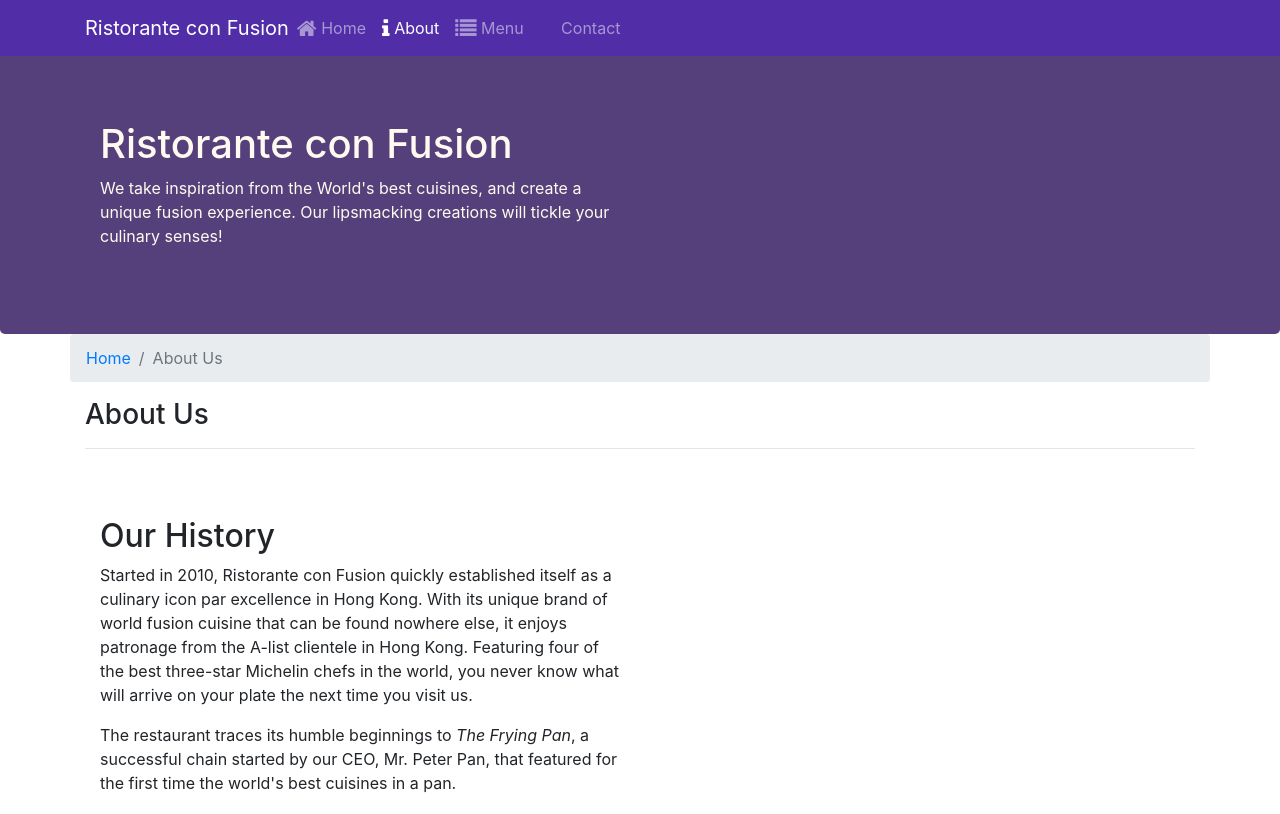
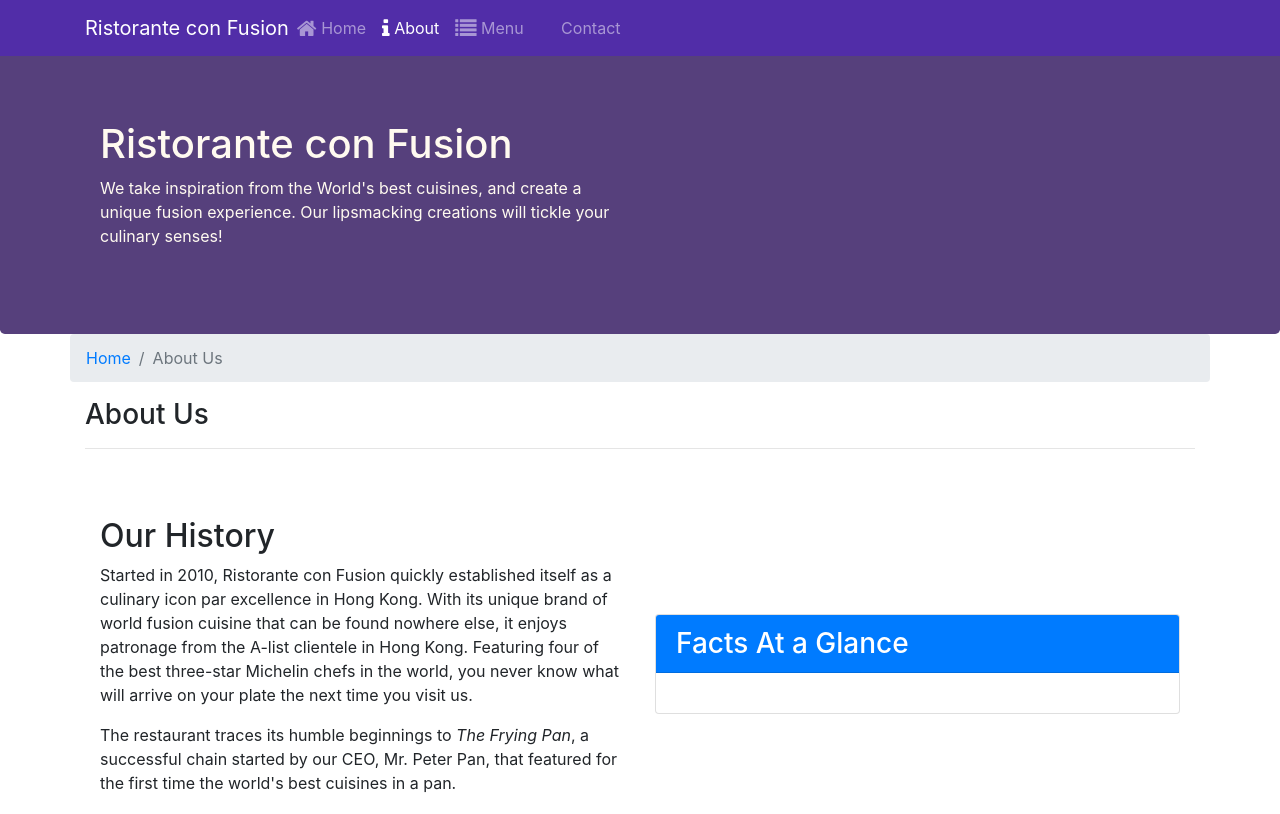
Before and after one commit to Benkalio/bootstrap4, a website: page aboutus.html in a window 1280 px wide. Shown: the top 814 px of the page. Drawn offline with nearby package versions, Linux system fonts and the light colour scheme.

Commit message:
Starting card

```diff
--- a/aboutus.html
+++ b/aboutus.html
@@ -76,7 +76,12 @@
                 <p>Started in 2010, Ristorante con Fusion quickly established itself as a culinary icon par excellence in Hong Kong. With its unique brand of world fusion cuisine that can be found nowhere else, it enjoys patronage from the A-list clientele in Hong Kong.  Featuring four of the best three-star Michelin chefs in the world, you never know what will arrive on your plate the next time you visit us.</p>
                 <p>The restaurant traces its humble beginnings to <em>The Frying Pan</em>, a successful chain started by our CEO, Mr. Peter Pan, that featured for the first time the world's best cuisines in a pan.</p>
             </div>
-            <div>
+            <!-- BOOTSTRAP CARD  -->
+            <div class="col-sm">
+                <div class="card">
+                    <h3 class="card-header bg-primary text-white">Facts At a Glance</h3>
+                    <div class="card-body"></div>
+                </div>
             </div>
         </div>
 
```
